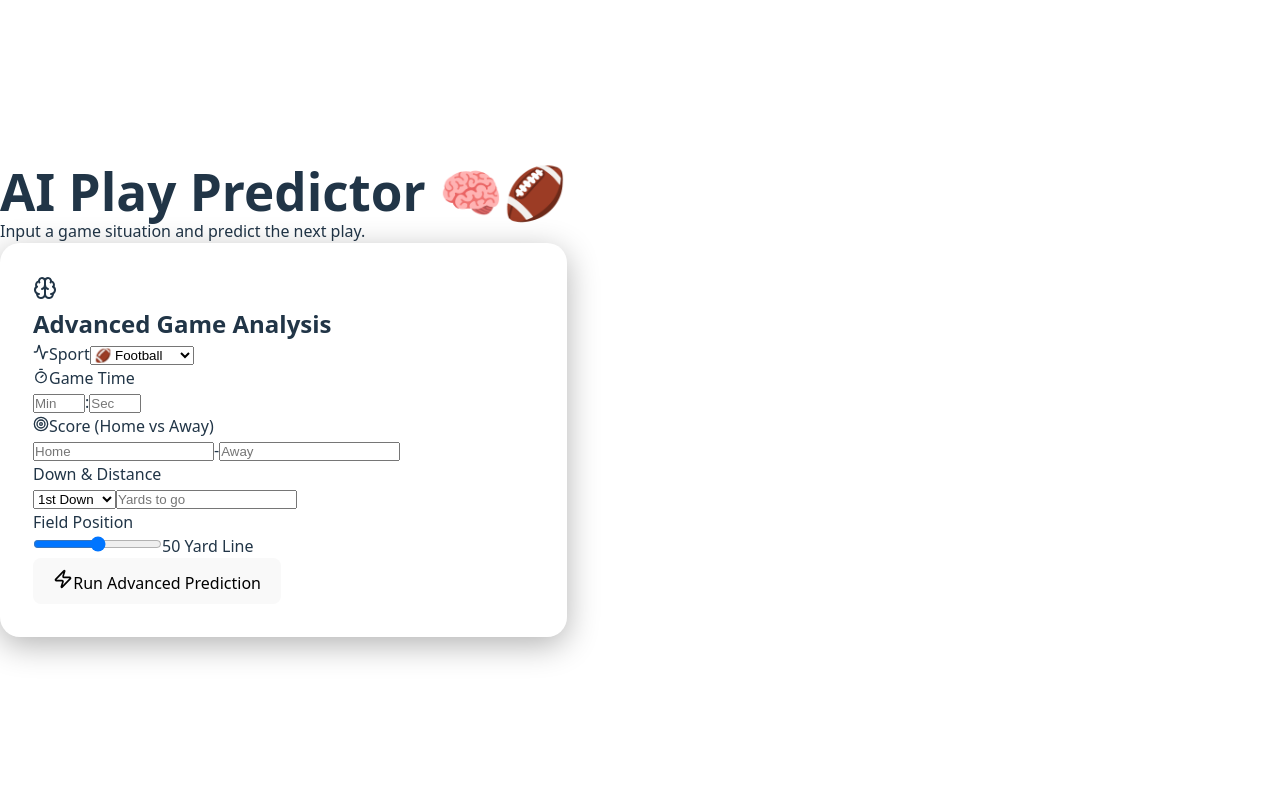
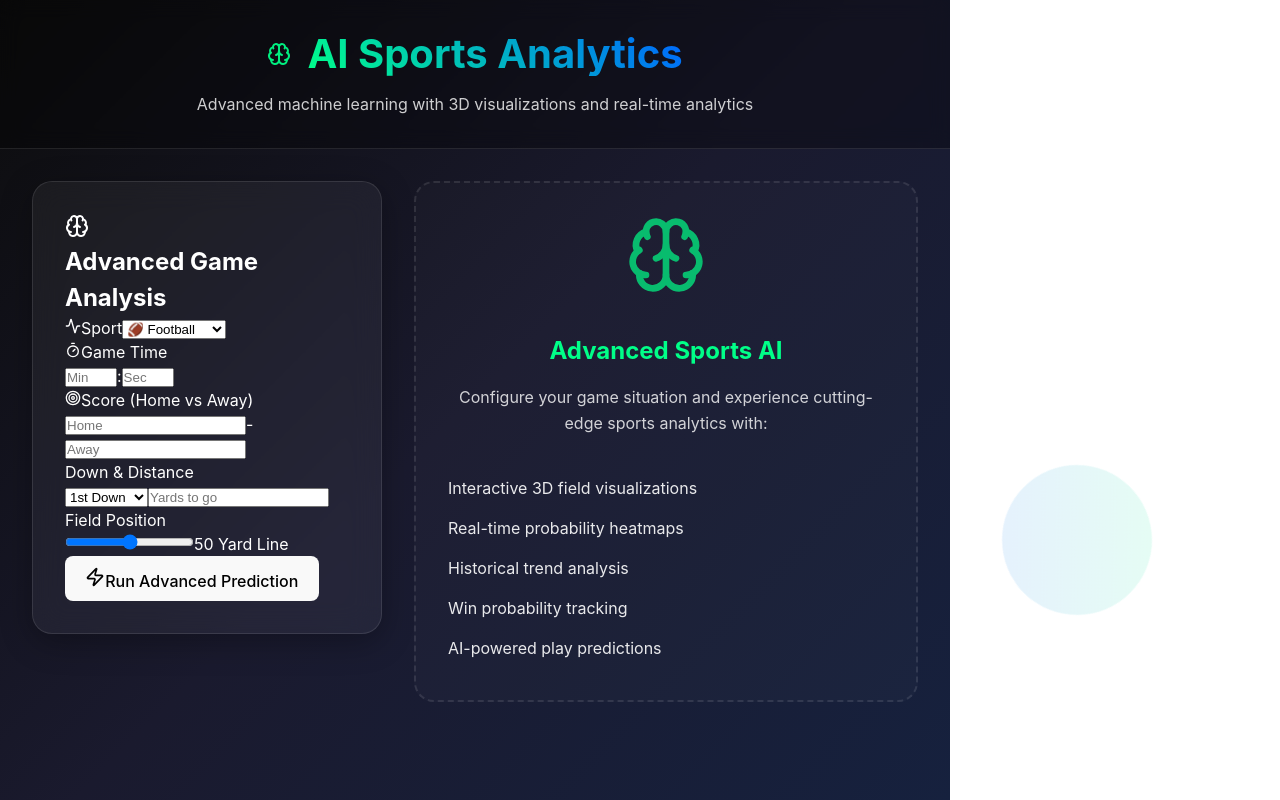
Before and after one commit to Ashton46/AlgoNest, a React (Vite) app in the folder frontend/: page / in a window 1280 px wide. Built offline with nearby package versions, Linux system fonts and the light colour scheme.

Commit message:
-Updated app and data generator files

```diff
--- a/frontend/src/App.jsx
+++ b/frontend/src/App.jsx
@@ -1,10 +1,12 @@
 import React, { useState } from 'react';
-import axios from 'axios';
+import { Brain } from 'lucide-react';
 import GameForm from './components/GameForm';
-import PredictionDisplay from './PredictionDisplay';
+import InteractiveFootballField from './components/InteractiveFootballField';
+import InteractiveBasketballCourt from './components/InteractiveBasketballCourt';
+import TrendsAndProbability from './components/TrendsAndProbability';
+import WelcomeScreen from './components/WelcomeScreen';
+import LoadingScreen from './components/LoadingScreen';
 import './styles/App.css';
-
-const API_URL = 'http://localhost:8000/predict';
 
 function App() {
   const [formData, setFormData] = useState({
@@ -13,14 +15,15 @@ function App() {
     score_away: '',
     time_minutes: '',
     time_seconds: '',
-    down: '1',
+    down: '',
     distance: '',
-    yard_line: ''
+    yard_line: '50'
   });
 
   const [prediction, setPrediction] = useState(null);
   const [loading, setLoading] = useState(false);
   const [error, setError] = useState(null);
+  const [animateField, setAnimateField] = useState(false);
 
   const handleChange = (e) => {
     const { name, value } = e.target;
@@ -28,16 +31,22 @@ function App() {
   };
 
   const handleSubmit = async (e) => {
-    e.preventDefault();
+    if (e) e.preventDefault();
     setLoading(true);
     setPrediction(null);
     setError(null);
+    setAnimateField(false);
 
     try {
-      const response = await axios.post(API_URL, formData);
-      setPrediction(response.data);
+      const result = await predictionService.predict(formData);
+      setPrediction(result);
+
+      if (result && result.predictions) {
+        setAnimateField(true);
+        setTimeout(() => setAnimateField(false), 3000);
+      }
     } catch (err) {
-      setError("An error occurred. Please check your data and try again.");
+      setError("Unable to connect to prediction service. Please try again later.");
       console.error(err);
     } finally {
       setLoading(false);
@@ -45,18 +54,83 @@ function App() {
   };
 
   return (
-    <div className="App">
-      <header className="App-header">
-        <h1>AI Play Predictor 🧠🏈</h1>
-        <p>Input a game situation and predict the next play.</p>
+    <div className="app">
+      <div className="background-animation">
+        <div className="floating-shape shape-1"></div>
+        <div className="floating-shape shape-2"></div>
+        <div className="floating-shape shape-3"></div>
+        <div className="floating-shape shape-4"></div>
+      </div>
+
+      <header className="app-header">
+        <div className="header-content">
+          <div className="logo-container">
+            <Brain className="logo-icon" />
+            <h1>AI Sports Analytics</h1>
+          </div>
+          <p className="subtitle">Advanced machine learning with 3D visualizations and real-time analytics</p>
+        </div>
       </header>
-      <main>
-        <div className="content-container">
-          <GameForm formData={formData} handleChange={handleChange} handleSubmit={handleSubmit} />
-          <div className="output-container">
-            {loading && <p>Predicting play...</p>}
-            {error && <p className="error">{error}</p>}
-            {prediction && <PredictionDisplay prediction={prediction} />}
+
+      <main className="main-content">
+        <div className="content-layout">
+          <div className="sidebar">
+            <GameForm
+              formData={formData}
+              handleChange={handleChange}
+              handleSubmit={handleSubmit}
+              loading={loading}
+            />
+            {error && (
+              <div className="error-message">
+                <span>⚠️ {error}</span>
+              </div>
+            )}
+          </div>
+
+          <div className="main-visualization">
+            {prediction && prediction.predictions && (
+              <>
+                <div className="visualization-tabs">
+                  <div className="tab active">Field Analysis</div>
+                  <div className="tab">Trends & Probability</div>
+                </div>
+
+                {formData.sport === 'football' ? (
+                  <InteractiveFootballField
+                    prediction={prediction}
+                    formData={formData}
+                    animateField={animateField}
+                  />
+                ) : (
+                  <InteractiveBasketballCourt
+                    prediction={prediction}
+                    formData={formData}
+                  />
+                )}
+
+                <TrendsAndProbability prediction={prediction} />
+              </>
+            )}
+
+            {!prediction && !loading && (
+              <WelcomeScreen />
+            )}
+
+            {loading && (
+              <LoadingScreen />
+            )}
+
+            {prediction && !prediction.predictions && !loading && (
+              <div className="no-data-screen">
+                <div className="no-data-content">
+                  <Brain size={60} className="no-data-icon" />
+                  <h3>Prediction Service Connected</h3>
+                  <p>Backend service is running but no prediction data available yet.</p>
+                  <p>Please ensure your AI model is properly trained and configured.</p>
+                </div>
+              </div>
+            )}
           </div>
         </div>
       </main>
--- /dev/null
+++ b/frontend/src/utils/dataGenerators.js
@@ -0,0 +1,66 @@
+export const generateHeatmapData = (yardLine = 50) => {
+  // Return empty zones structure - will be populated by backend
+  return [
+    { name: 'Run Left', x: 0.2, y: 0.5, probability: null, color: '#ff6b6b', id: 0 },
+    { name: 'Run Center', x: 0.5, y: 0.5, probability: null, color: '#4ecdc4', id: 1 },
+    { name: 'Run Right', x: 0.8, y: 0.5, probability: null, color: '#45b7d1', id: 2 },
+    { name: 'Pass Short Left', x: 0.2, y: 0.3, probability: null, color: '#96ceb4', id: 3 },
+    { name: 'Pass Short Right', x: 0.8, y: 0.3, probability: null, color: '#feca57', id: 4 },
+    { name: 'Pass Deep', x: 0.5, y: 0.2, probability: null, color: '#ff9ff3', id: 5 },
+  ];
+};
+
+// Generate empty historical trend structure
+export const generateTrendData = () => {
+  // Return empty array - will be populated by backend
+  return [];
+};
+
+// Generate empty win probability structure
+export const generateWinProbabilityData = () => {
+  // Return empty array - will be populated by backend
+  return [];
+};
+
+export const generateShotChartData = () => {
+  return [
+    { name: 'Paint', x: 50, y: 15, probability: null, color: '#ff6b6b' },
+    { name: 'Mid-Range Left', x: 30, y: 35, probability: null, color: '#4ecdc4' },
+    { name: 'Mid-Range Right', x: 70, y: 35, probability: null, color: '#45b7d1' },
+    { name: '3PT Corner Left', x: 15, y: 85, probability: null, color: '#96ceb4' },
+    { name: '3PT Corner Right', x: 85, y: 85, probability: null, color: '#feca57' },
+    { name: '3PT Top', x: 50, y: 75, probability: null, color: '#ff9ff3' },
+  ];
+};
+
+export const generateRealTimeMetrics = () => {
+  return {
+    modelAccuracy: null,
+    confidence: null,
+    predictionTime: null,
+    gamesAnalyzed: null,
+    uptime: null
+  };
+};
+
+export const COLOR_PALETTES = {
+  primary: ['#00ff88', '#ff6b6b', '#4ecdc4', '#45b7d1', '#96ceb4', '#feca57'],
+  secondary: ['#FF6B6B', '#4ECDC4', '#45B7D1', '#96CEB4', '#FECA57', '#FF9FF3'],
+  gradient: {
+    green: 'linear-gradient(45deg, #00ff88, #0066ff)',
+    blue: 'linear-gradient(45deg, #4ecdc4, #45b7d1)',
+    red: 'linear-gradient(45deg, #ff6b6b, #ff9ff3)'
+  }
+};
+
+export const ANIMATIONS = {
+  duration: {
+    fast: 300,
+    medium: 500,
+    slow: 1000
+  },
+  easing: {
+    smooth: 'cubic-bezier(0.4, 0.0, 0.2, 1)',
+    bounce: 'cubic-bezier(0.68, -0.55, 0.265, 1.55)'
+  }
+};
```
